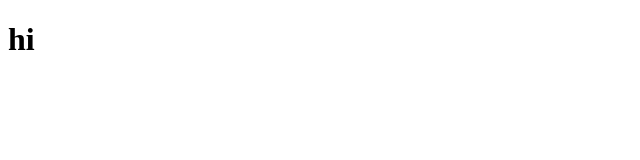
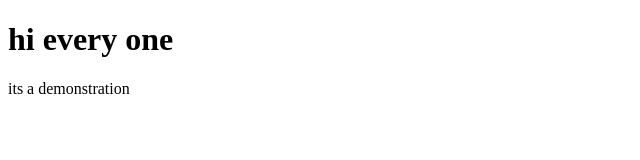
Before and after one commit to mabinxavier/my-project, a plain HTML site: page index.html in a window 1280 px wide. Shown: the whole page, without its empty margins (0-640 px from the left). Drawn offline with Linux system fonts and the light colour scheme.

Commit message:
added some text

```diff
--- a/index.html
+++ b/index.html
@@ -6,6 +6,7 @@
   <title>Document</title>
 </head>
 <body>
-  <h1>hi</h1>
+  <h1>hi every one</h1>
+  <p>its a demonstration</p>
 </body>
 </html>
```
